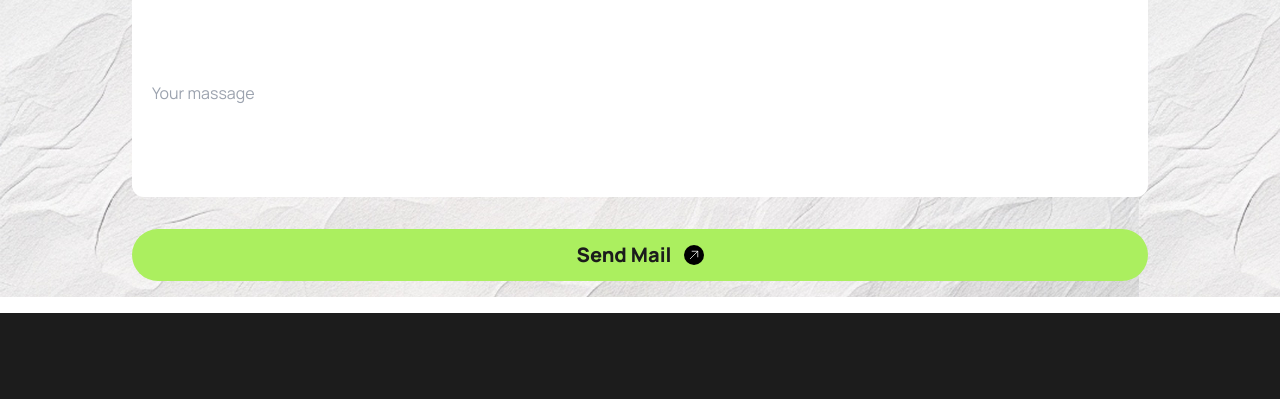
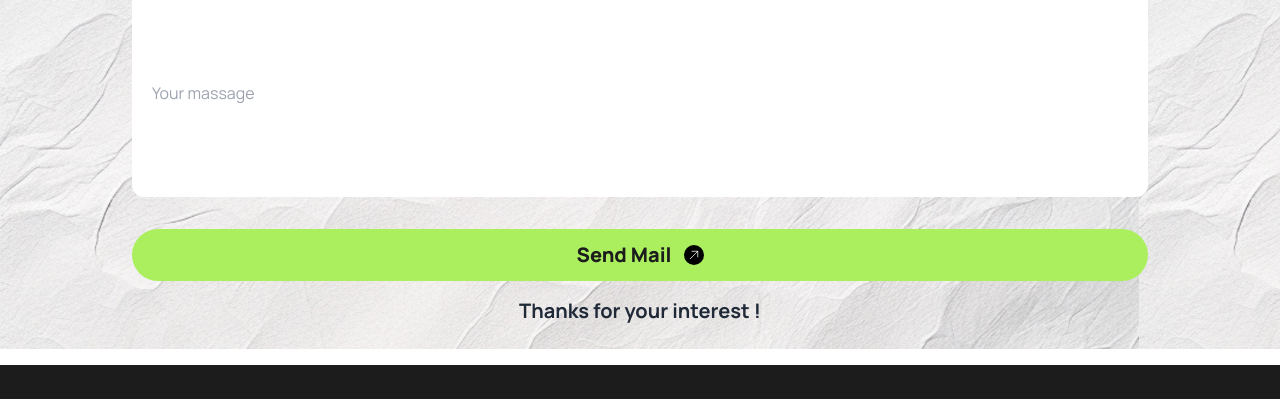
Before and after one commit to mosiur73/assignment3-rinterio, a plain HTML site: page index.html in a window 1280 px wide. Shown: the part 4389-4788 px from the top of the page. Drawn offline with nearby package versions, Linux system fonts and the light colour scheme.

Commit message:
added someone

```diff
--- a/index.html
+++ b/index.html
@@ -421,6 +421,7 @@
              </div>
 
            </div>
+           <h1 class="text-center text-xl font-bold pb-6"> Thanks for your interest !</h1>
         </section>
 
         </section>
```
